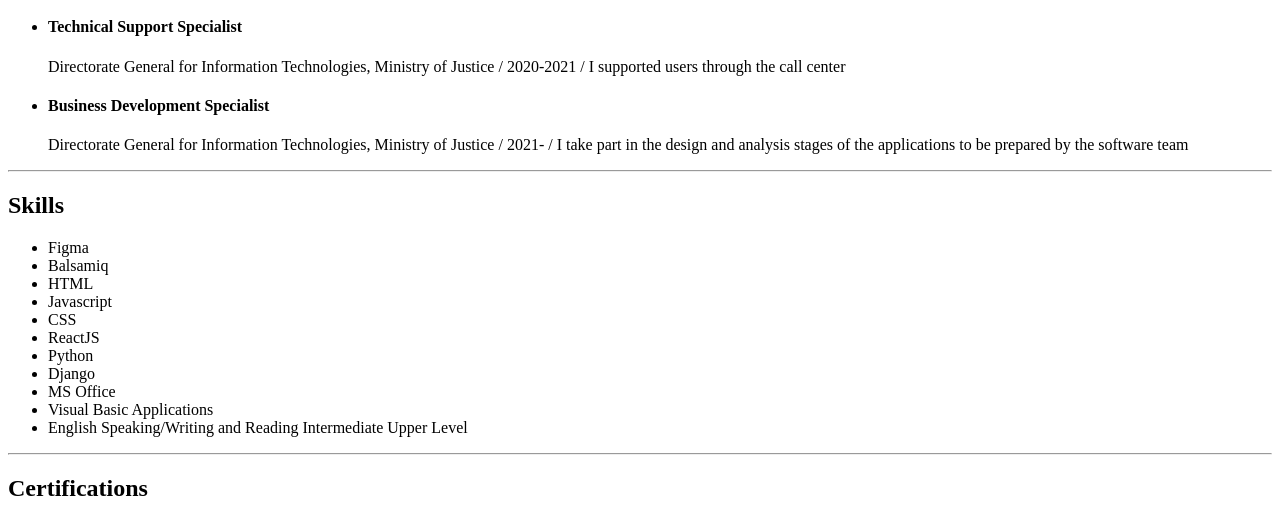
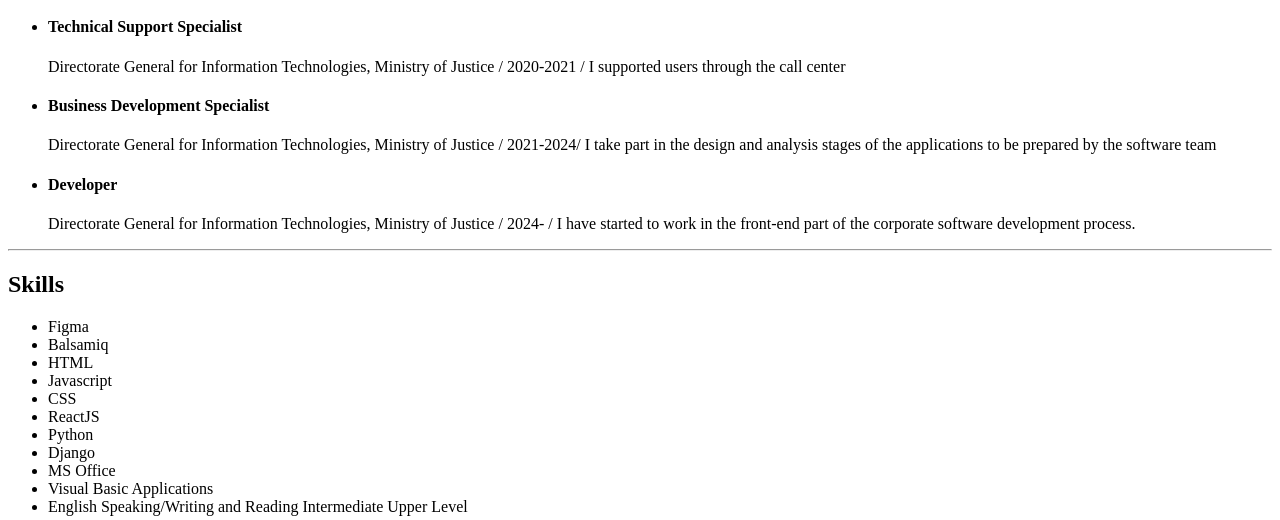
Before and after one commit to musamehmet/myresume, a plain HTML site: page index.html in a window 1280 px wide. Shown: the part 1165-1685 px from the top of the page. Drawn offline with Linux system fonts and the light colour scheme.

Commit message:
Update resume

```diff
--- a/index.html
+++ b/index.html
@@ -76,8 +76,13 @@
       <li>
         <h4>Business Development Specialist</h4>
         Directorate General for Information Technologies, Ministry of Justice /
-        2021- / I take part in the design and analysis stages of the
+        2021-2024/ I take part in the design and analysis stages of the
         applications to be prepared by the software team
+      </li>
+       <li>
+        <h4>Developer</h4>
+        Directorate General for Information Technologies, Ministry of Justice /
+        2024- / I have started to work in the front-end part of the corporate software development process.
       </li>
     </ul>
     <hr />
```
